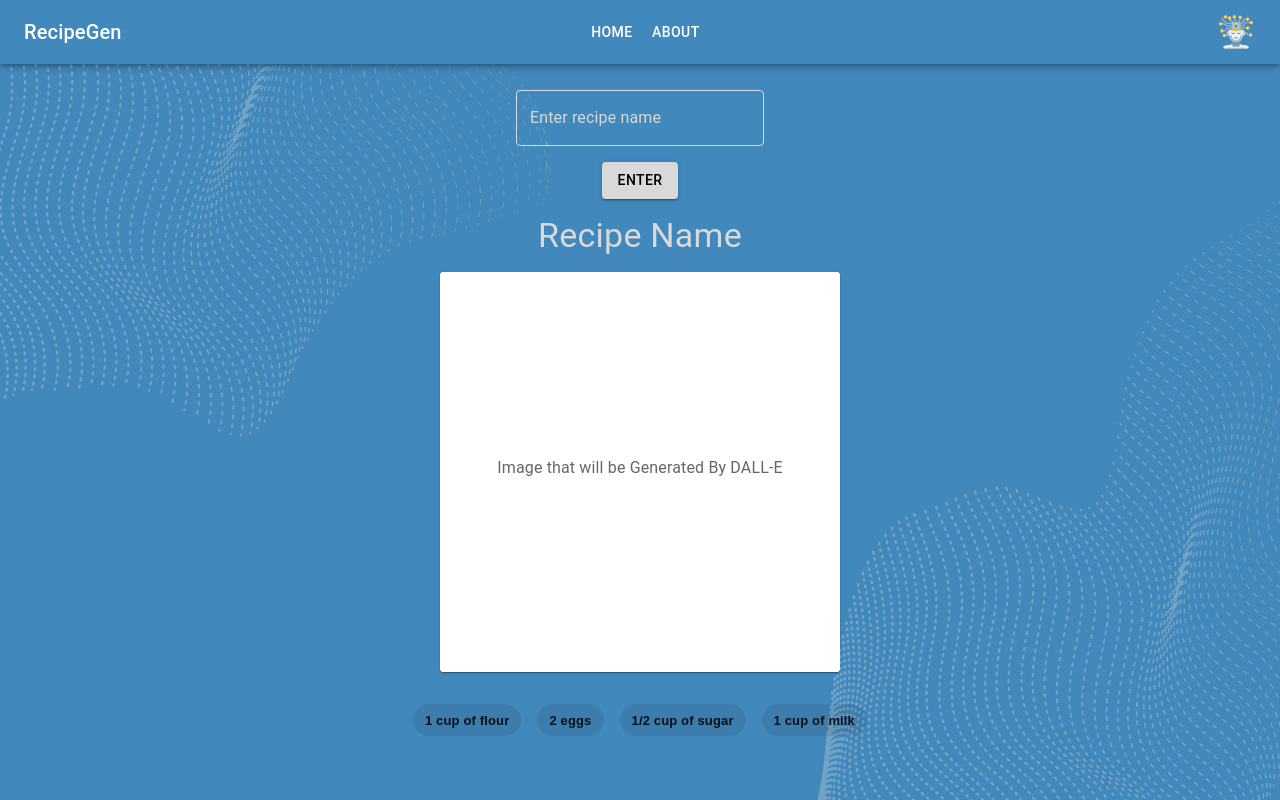
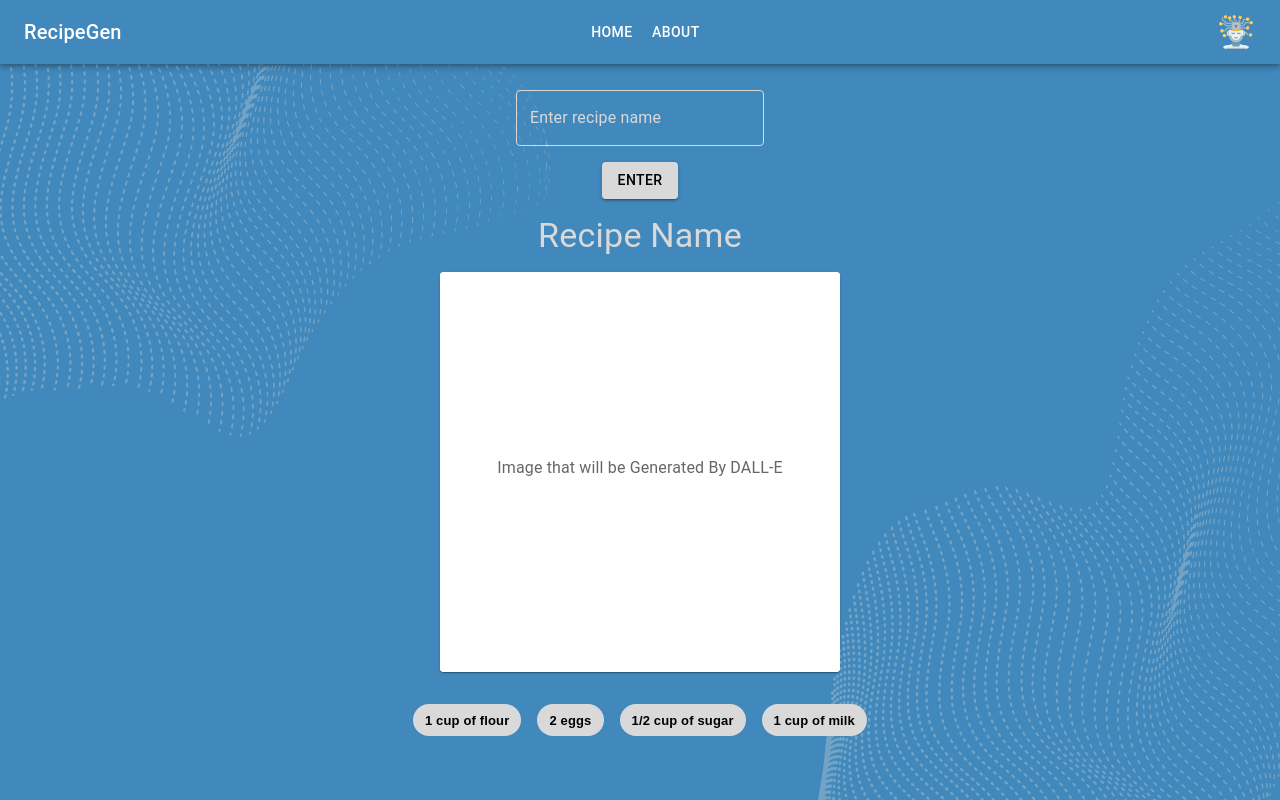
Before and after one commit to JerryMcDonald/RecipeGen-with-GPT-and-DALL-E, a React (Create React App) app in the folder frontend/: page / in a window 1280 px wide. Built offline with nearby package versions, Linux system fonts and the light colour scheme.

Commit message:
modify the chip theme

```diff
--- a/frontend/src/theme.js
+++ b/frontend/src/theme.js
@@ -39,6 +39,15 @@ const theme = createTheme({
           },
         },
       },
+      MuiChip: {
+        styleOverrides: {
+          root: {
+            backgroundColor: '#d9d9d9', // secondary color
+            color: '#000000', // primary color
+          },
+        },
+      },
+
     },
   });
 
```
